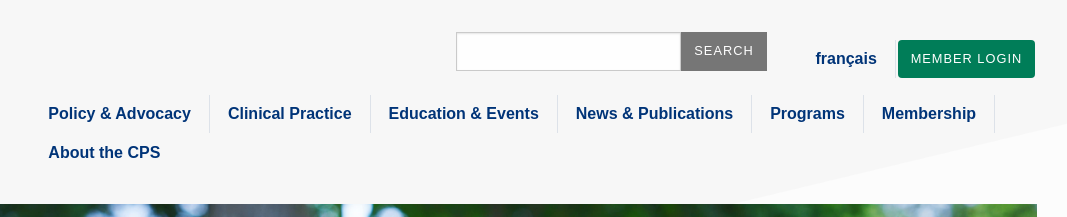
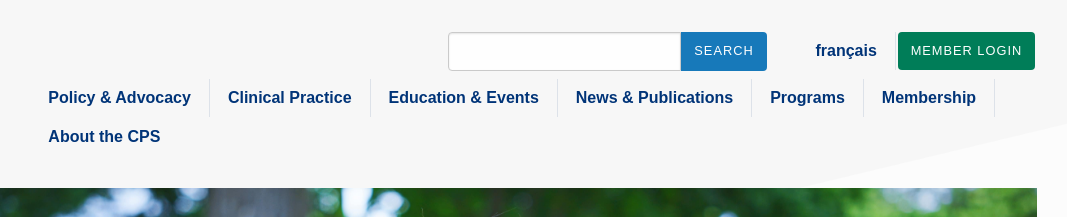
Before and after one commit to zenbug/cps-homepage, a plain HTML site: page public/index.html in a window 1280 px wide. Shown: the top 217 px of the page, 213-1280 px from the left. Drawn offline with Linux system fonts and the light colour scheme; a web font is replaced by a local one.

Commit message:
Lined up the secondary menu items

```diff
--- a/public/index.html
+++ b/public/index.html
@@ -31,12 +31,12 @@
             <div class="input-group input-group search">
               <input class="input-group-field search__keywords" type="search">
               <div class="input-group-button">
-                <input type="submit" class="button secondary search__btn" value="Search">
+                <input type="submit" class="button search__btn" value="Search">
               </div><!-- /.input-group-button -->
             </div><!-- /.input-group -->
           </div><!-- /.cell -->
           <div class="cell shrink">
-            <ul class="menu float-right">
+            <ul class="menu menu--secondary__menu float-right">
               <li class="menu__item"><a href="#">français</a></li><!-- /.menu__item -->
               <li class="menu__item"><a href="#" class="btn--green header__btn">Member Login</a></li><!-- /.menu__item -->
             </ul><!-- /.menu -->
--- a/public/scss/styles.scss
+++ b/public/scss/styles.scss
@@ -332,11 +332,6 @@ a{
         border: 0;
     }
 }
-.search__btn{
-    font-size: 0.8rem !important;
-    letter-spacing: 1px;
-    text-transform: uppercase;
-}
 .palette{
     text-align: center;
 }
@@ -438,16 +433,25 @@ a{
 }
 .menu--secondary{
     justify-content: flex-end;
+    &__menu{
+        margin: 0;
+    }
 }
 
-.input-group-rounded {
+.search {
+    margin-bottom: 0;
     .input-group-field {
-      border-radius: 5000px 0 0 5000px;
-      padding-left: 1rem;
+        border-radius: $default-radius 0 0 $default-radius;
+        padding-left: 1rem;
     }
 
     .input-group-button .button {
-      border-radius:  0 5000px 5000px 0;
-      font-size: 0.8rem;
+        border-radius:  0 $default-radius $default-radius 0;
+        font-size: 0.8rem;
     }
-  }
+}
+.search__btn{
+    font-size: 0.8rem !important;
+    letter-spacing: 1px;
+    text-transform: uppercase;
+}
```
Also changed, not shown: public/dist/styles.css.
